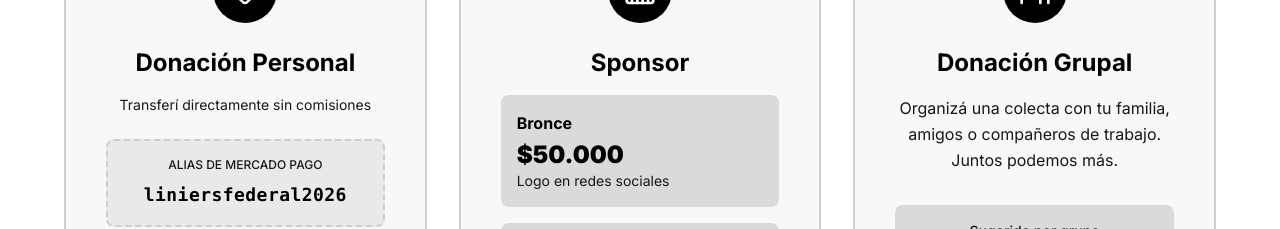
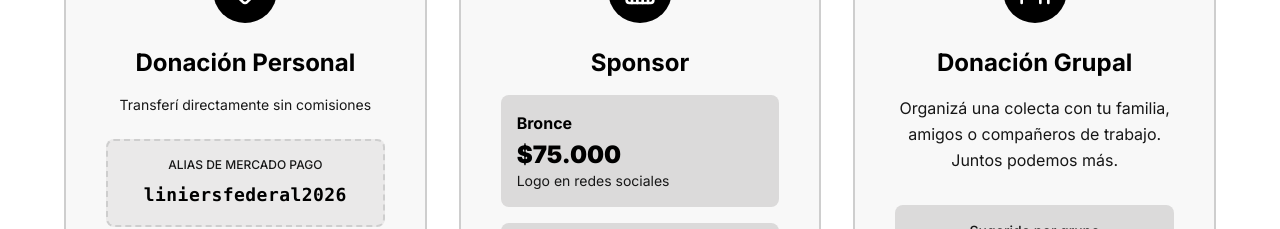
Before and after one commit to SantiagoMangas/LiniersFederal, a Next.js app: page / in a window 1280 px wide. Shown: the part 2780-3009 px from the top of the page. Built offline with nearby package versions, Linux system fonts and the light colour scheme.

Commit message:
75donation

```diff
--- a/src/components/donation.tsx
+++ b/src/components/donation.tsx
@@ -107,7 +107,7 @@ export function Donation() {
                 className="block rounded-lg bg-secondary p-4 hover:bg-black hover:text-white transition-colors duration-300 cursor-pointer group"
               >
                 <p className="mb-1 font-bold text-black group-hover:text-white">Bronce</p>
-                <p className="text-2xl font-black text-black group-hover:text-white">$50.000</p>
+                <p className="text-2xl font-black text-black group-hover:text-white">$75.000</p>
                 <p className="text-sm text-muted-foreground group-hover:text-white/70">Logo en redes sociales</p>
               </a>
               <a
```
